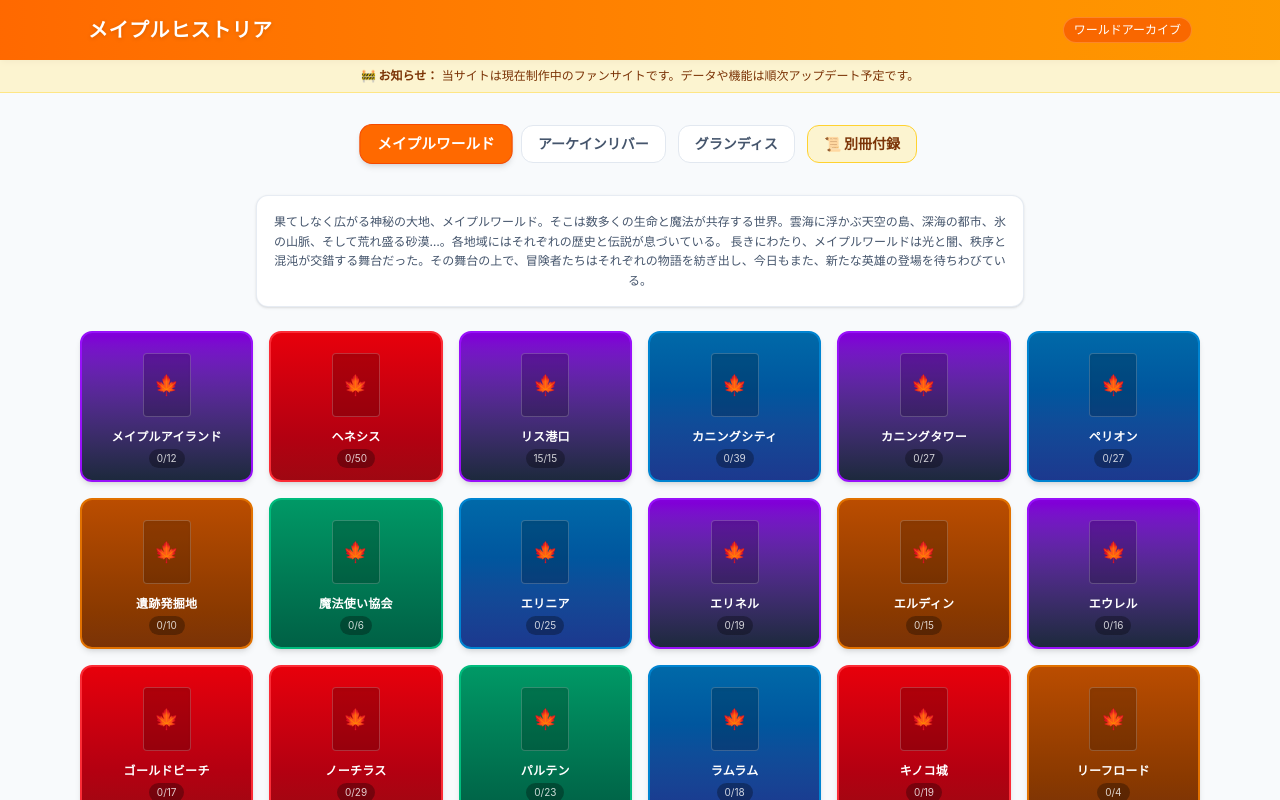
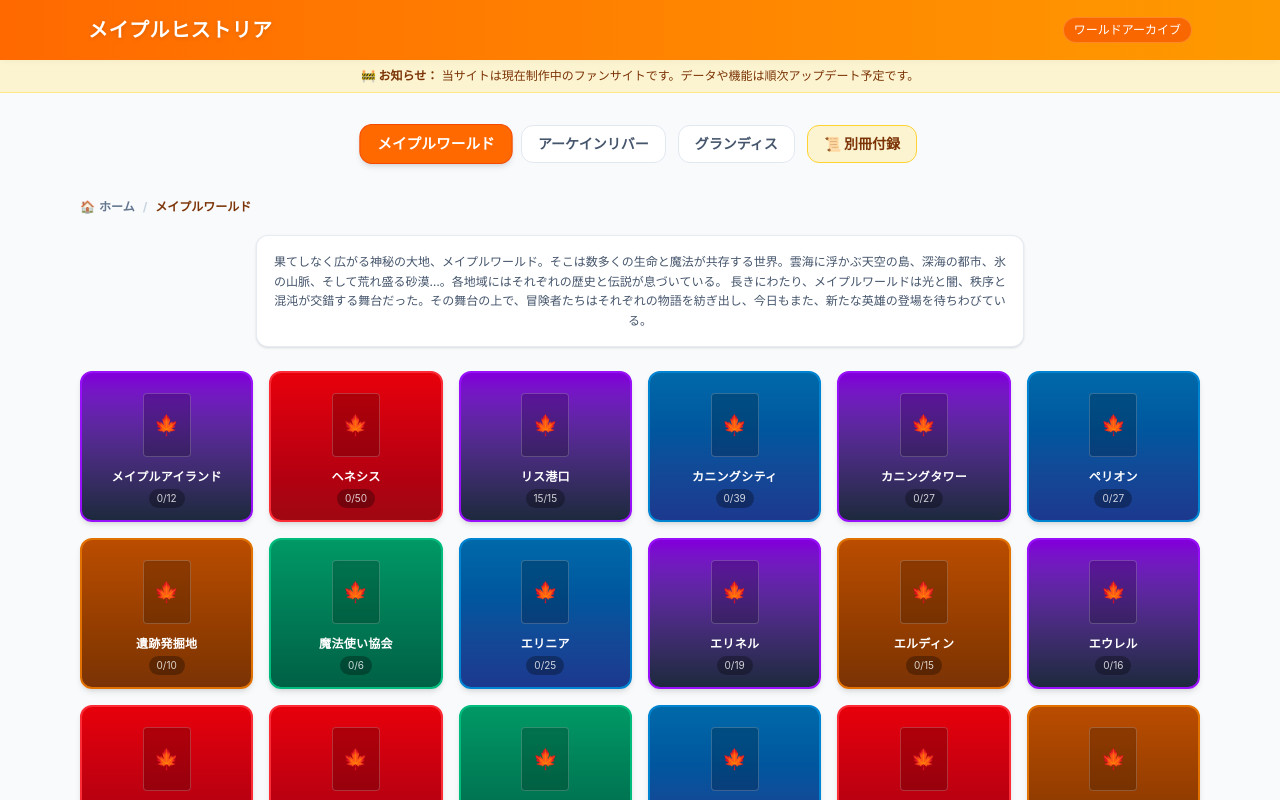
Before and after one commit to hedgehog001123/maple-historia, a React (Vite) app: page / in a window 1280 px wide. Shown: the top 800 px of the page. Built offline with nearby package versions, Linux system fonts and the light colour scheme.

Commit message:
パンくずリスト作成

```diff
--- a/src/App.tsx
+++ b/src/App.tsx
@@ -9,6 +9,7 @@ import { WorldTabs } from './components/WorldTabs';
 import { AppendixView } from './components/AppendixView';
 import { AreaGrid } from './components/AreaGrid';
 import { AreaDetail } from './components/AreaDetail';
+import { Breadcrumb } from './components/Breadcrumb'; // 👈 追加
 
 type TabType = WorldType | 'appendix';
 
@@ -21,13 +22,12 @@ export default function App() {
   const [appendixChapter, setAppendixChapter] = useState<string | null>(null);
   const [appendixSection, setAppendixSection] = useState<string | null>(null);
 
-  // 💡 URLハッシュ解析＆同期ロジック (hashchange イベント対応)
+  // 💡 URLハッシュ解析＆同期ロジック
   useEffect(() => {
     const handleHashChange = () => {
-      const hash = window.location.hash; // 例: "#/appendix/歴史/メイプルワールド" や "#/リス港口/クン"
+      const hash = window.location.hash;
 
       if (!hash || hash === '#/') {
-        // ハッシュがない場合は初期状態
         setSelectedAreaId(null);
         setSelectedEntityId(null);
         setAppendixChapter(null);
@@ -35,13 +35,12 @@ export default function App() {
         return;
       }
 
-      // #/ を除去してスラッシュで分割
       const parts = hash.replace(/^#\//, '').split('/');
       const firstPart = decodeURIComponent(parts[0] || '');
       const secondPart = parts[1] ? decodeURIComponent(parts[1]) : null;
       const thirdPart = parts[2] ? decodeURIComponent(parts[2]) : null;
 
-      // 1. 付録 (Appendix) のURL処理: #/appendix/章/節
+      // 1. 付録 (Appendix) のURL処理
       if (firstPart === 'appendix') {
         setSelectedTab('appendix');
         setSelectedAreaId(null);
@@ -51,7 +50,7 @@ export default function App() {
         return;
       }
 
-      // 2. エリア詳細のURL処理: #/エリア名/エンティティ名
+      // 2. エリア詳細のURL処理
       const matchedArea = AREAS.find((a) => a.id === firstPart || a.name === firstPart);
 
       if (matchedArea) {
@@ -63,7 +62,6 @@ export default function App() {
       }
     };
 
-    // 初回読み込み時とハッシュ変更時に実行
     handleHashChange();
     window.addEventListener('hashchange', handleHashChange);
     return () => window.removeEventListener('hashchange', handleHashChange);
@@ -72,7 +70,66 @@ export default function App() {
   const currentAreas = AREAS.filter((area) => area.world === selectedTab);
   const selectedArea = AREAS.find((a) => a.id === selectedAreaId) || null;
 
-  // トップへ戻る
+  // 💡 動的パンくずリストのデータ生成
+  const getBreadcrumbItems = () => {
+    const items = [];
+
+    if (selectedTab === 'appendix') {
+      items.push({
+        label: '別冊付録',
+        onClick: () => {
+          window.location.hash = '#/appendix';
+        },
+      });
+
+      if (appendixChapter) {
+        items.push({
+          label: appendixChapter,
+          onClick: () => {
+            window.location.hash = `#/appendix/${encodeURIComponent(appendixChapter)}`;
+          },
+        });
+      }
+
+      if (appendixSection) {
+        items.push({
+          label: appendixSection,
+        });
+      }
+    } else {
+      const worldNames: Record<WorldType, string> = {
+        'maple-world': 'メイプルワールド',
+        'arcane-river': 'アーケインリバー',
+        grandis: 'グランディス',
+      };
+
+      items.push({
+        label: worldNames[selectedTab as WorldType],
+        onClick: () => {
+          setSelectedAreaId(null);
+          window.location.hash = '#/';
+        },
+      });
+
+      if (selectedArea) {
+        items.push({
+          label: selectedArea.name,
+          onClick: () => {
+            window.location.hash = `#/${encodeURIComponent(selectedArea.id)}`;
+          },
+        });
+
+        if (selectedEntityId) {
+          items.push({
+            label: selectedEntityId,
+          });
+        }
+      }
+    }
+
+    return items;
+  };
+
   const resetToTop = () => {
     window.location.hash = '#/';
   };
@@ -95,6 +152,9 @@ export default function App() {
             }
           }}
         />
+
+        {/* 🍞 パンくずリスト表示エリア */}
+        <Breadcrumb items={getBreadcrumbItems()} />
 
         {selectedTab === 'appendix' ? (
           <AppendixView
--- /dev/null
+++ b/src/components/Breadcrumb.tsx
@@ -0,0 +1,44 @@
+interface BreadcrumbItem {
+    label: string;
+    onClick?: () => void;
+  }
+
+  interface BreadcrumbProps {
+    items: BreadcrumbItem[];
+  }
+
+  export const Breadcrumb = ({ items }: BreadcrumbProps) => {
+    return (
+      <nav className="flex items-center gap-2 text-xs font-bold text-slate-500 mb-4 overflow-x-auto whitespace-nowrap py-1">
+        <button
+          onClick={() => {
+            window.location.hash = '#/';
+          }}
+          className="hover:text-amber-800 transition cursor-pointer flex items-center gap-1 shrink-0"
+        >
+          <span>🏠</span>
+          <span>ホーム</span>
+        </button>
+
+        {items.map((item, index) => {
+          const isLast = index === items.length - 1;
+
+          return (
+            <div key={index} className="flex items-center gap-2 shrink-0">
+              <span className="text-slate-300">/</span>
+              {isLast || !item.onClick ? (
+                <span className="text-amber-900 font-black">{item.label}</span>
+              ) : (
+                <button
+                  onClick={item.onClick}
+                  className="hover:text-amber-800 transition cursor-pointer"
+                >
+                  {item.label}
+                </button>
+              )}
+            </div>
+          );
+        })}
+      </nav>
+    );
+  };
```
